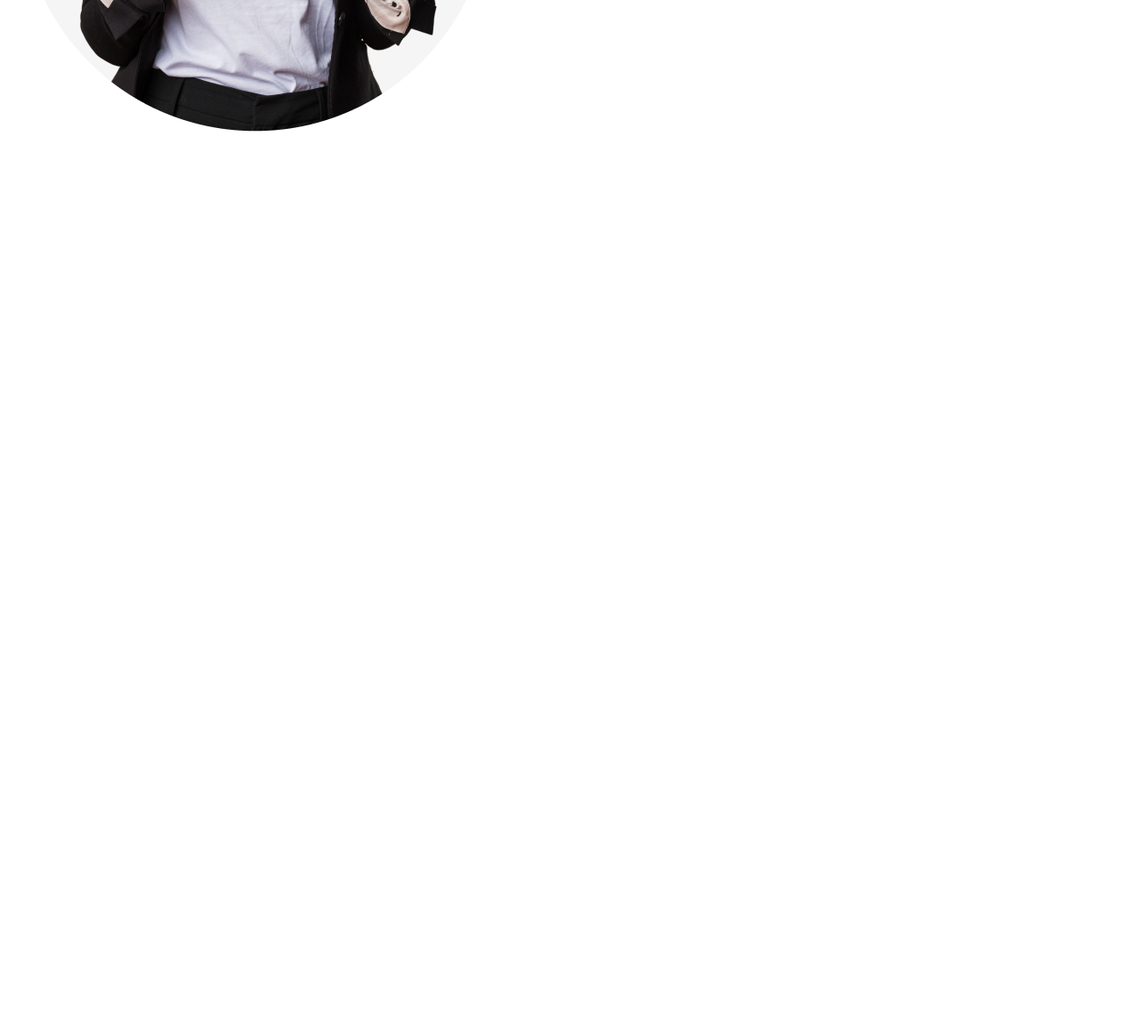
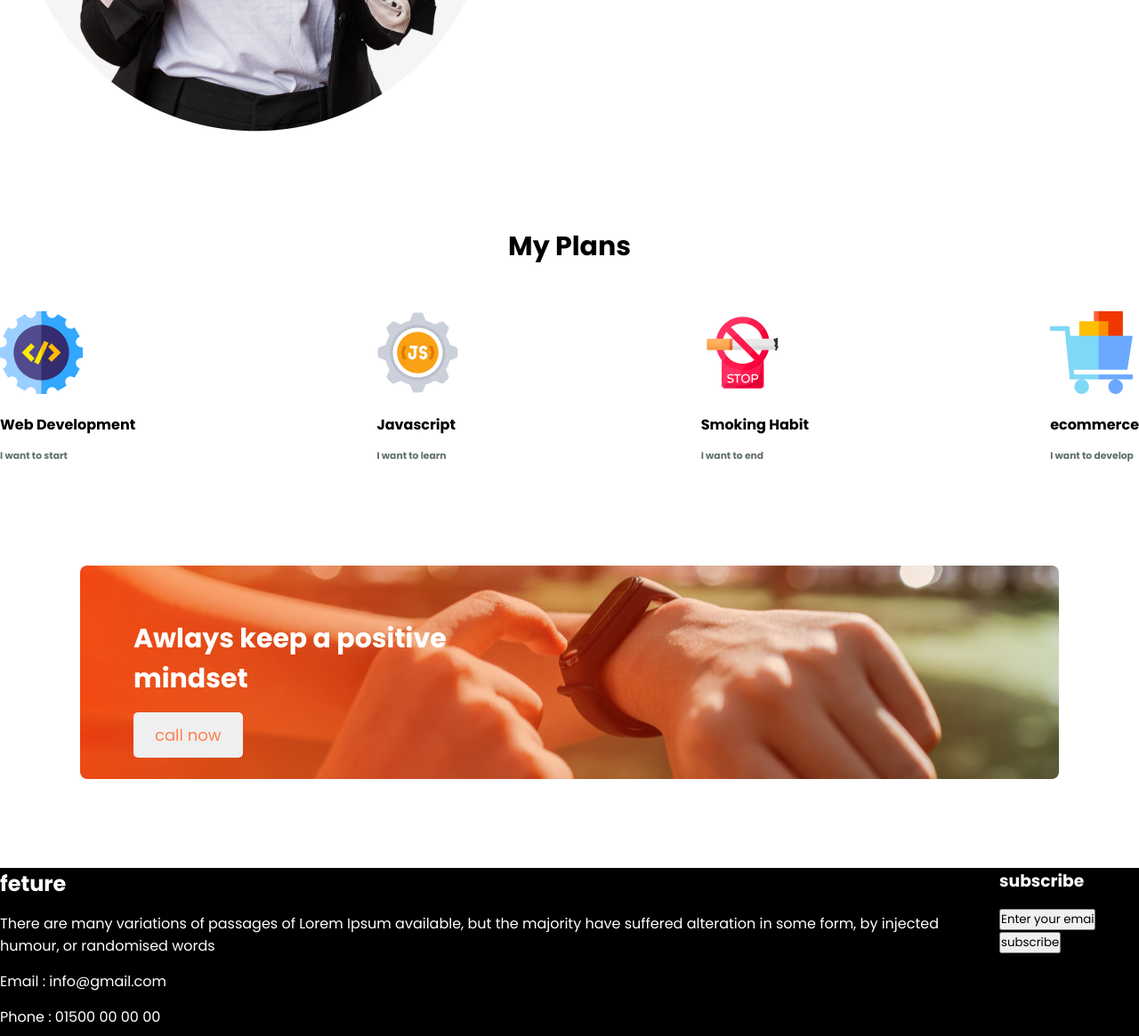
Before and after one commit to julkarnaeen1/new-year-assigment, a plain HTML site: page index.html in a window 1280 px wide. Shown: the part 1376-2541 px from the top of the page at 89% size. Before the commit the page ends 1531 px from the top, so only its background shows below. Drawn offline with Linux system fonts and the light colour scheme.

Commit message:
my plan,mini banner and future added

```diff
--- a/index.html
+++ b/index.html
@@ -47,17 +47,71 @@
         </div>
     </section>
 
-    <section>
+    <!-- my plan section start -->
 
+    <section class="my plans">
+
+        <h2 class="plan-title">My Plans</h2>
+
+        <div class="all-my-plans">
+            <div class="plan-icon">
+                <img src="/images/icons/web.png" alt="">
+                <h4>Web Development</h4>
+                <h6 class="description">I want to start</h6>
+            </div>
+            <div class="plan-icon">
+                <img src="/images/icons/js.png" alt="">
+                <h4>Javascript</h4>
+                <h6 class="description">I want to learn</h6>
+            </div>
+            <div class="plan-icon">
+                <img src="/images/icons/smoke.png" alt="">
+                <h4>Smoking Habit</h4>
+                <h6 class="description">I want to end</h6>
+            </div>
+            <div class="plan-icon">
+                <img src="/images/icons/ecom.png" alt="">
+                <h4>ecommerce</h4>
+                <h6 class="description">I want to develop</h6>
+            </div>
+        </div>
     </section>
 
-    <section>
+        <!-- my plan section end -->
 
+        <!-- mini banner section start -->
+
+    <section class="mini-banner">
+
+        <h3>Awlays keep a positive mindset</h3>
+        <button>call now</button>
     </section>
+
+    <!-- mini banner section end -->
 
    </main>
 
+   <!-- future and subscribe section start -->
+
    <footer>
+
+    <div class="future-and-subscribe">
+
+        <div class="future">
+            <h2>feture</h2>
+            <p>There are many variations of passages of Lorem Ipsum available, but the majority have suffered alteration in some form, by injected humour, or randomised words</p>
+            <p>Email : info@gmail.com</p>
+            <p>Phone : 01500 00 00 00</p>
+            <img src="/images/icons/fb.png" alt="">
+            <img src="/images/icons/twitter.png" alt="">
+            <img src="/images/icons/youtube.png" alt="">
+        </div>
+        <div class="subscribe">
+            <h3>subscribe</h3>
+            <button>Enter your emai</button>
+            <button>subscribe</button>
+        </div>
+    </div>
 
    </footer>
 </body>
--- a/style.css
+++ b/style.css
@@ -75,3 +75,83 @@
 .icon-banner p {
     color: #636e72;
 }
+
+ /* my failer section end */
+
+ /* my plan section start */
+
+ .plan-title {
+    text-align: center;
+    font-size: 30px;
+    margin-top: 100px;
+    margin-bottom: 50px;
+ }
+ .all-my-plans {
+    display: flex;
+    justify-content: space-between;
+ }
+.description {
+    color: #636e72;
+}
+.plan-icon img {
+    margin-bottom: 15px;
+}
+.plan-icon h4 {
+    margin-bottom: 15px;
+}
+.plan-icon  h6 {
+    margin-bottom: 15px;
+}
+
+/* my plan section end */
+
+/* mini banner section start */
+
+.mini-banner {
+    background-image: url('./images/watch.png'), url('./images/gradient2.png');
+    height: 30vh;
+    width: 1100px;
+    background-position: right, left;
+    background-repeat: no-repeat;
+    background-blend-mode: soft-light;
+    margin:100px auto;
+    padding: 60px;
+    border-radius: 8px;
+    font-size: 20px;
+}
+.mini-banner > h3 {
+    color: #ffffff;
+    margin-bottom: 15px;
+    font-size: 30px;
+    width: 400px;
+}
+.mini-banner > button {
+    color: coral;
+    border-radius: 5px;
+    border: none;
+    padding: 12px 24px;
+    font-size: 18px;
+    margin-bottom: 20px;
+
+}
+/* mini banner section end */
+
+/* future and subscribe section start */
+.future-and-subscribe {
+    display: flex;
+    justify-content: space-between;
+    color: #ffffff;
+}
+footer{
+    background-color: black;
+    height: 400px;
+}
+.future h2{
+    margin-bottom: 15px;
+}
+.future p{
+    margin-bottom: 15px;
+}
+.subscribe  h3{
+    margin-bottom: 15px;
+}
```
